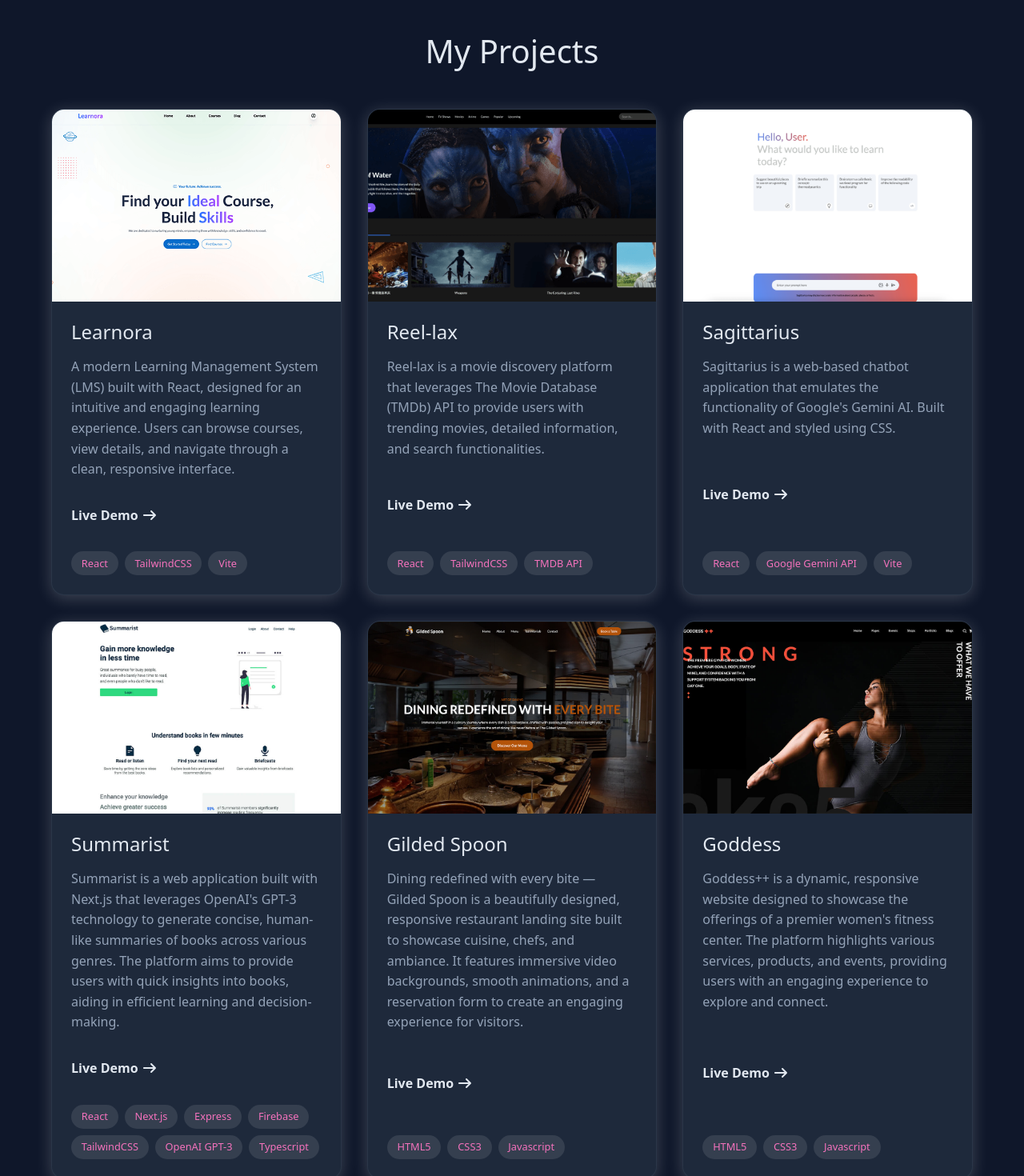
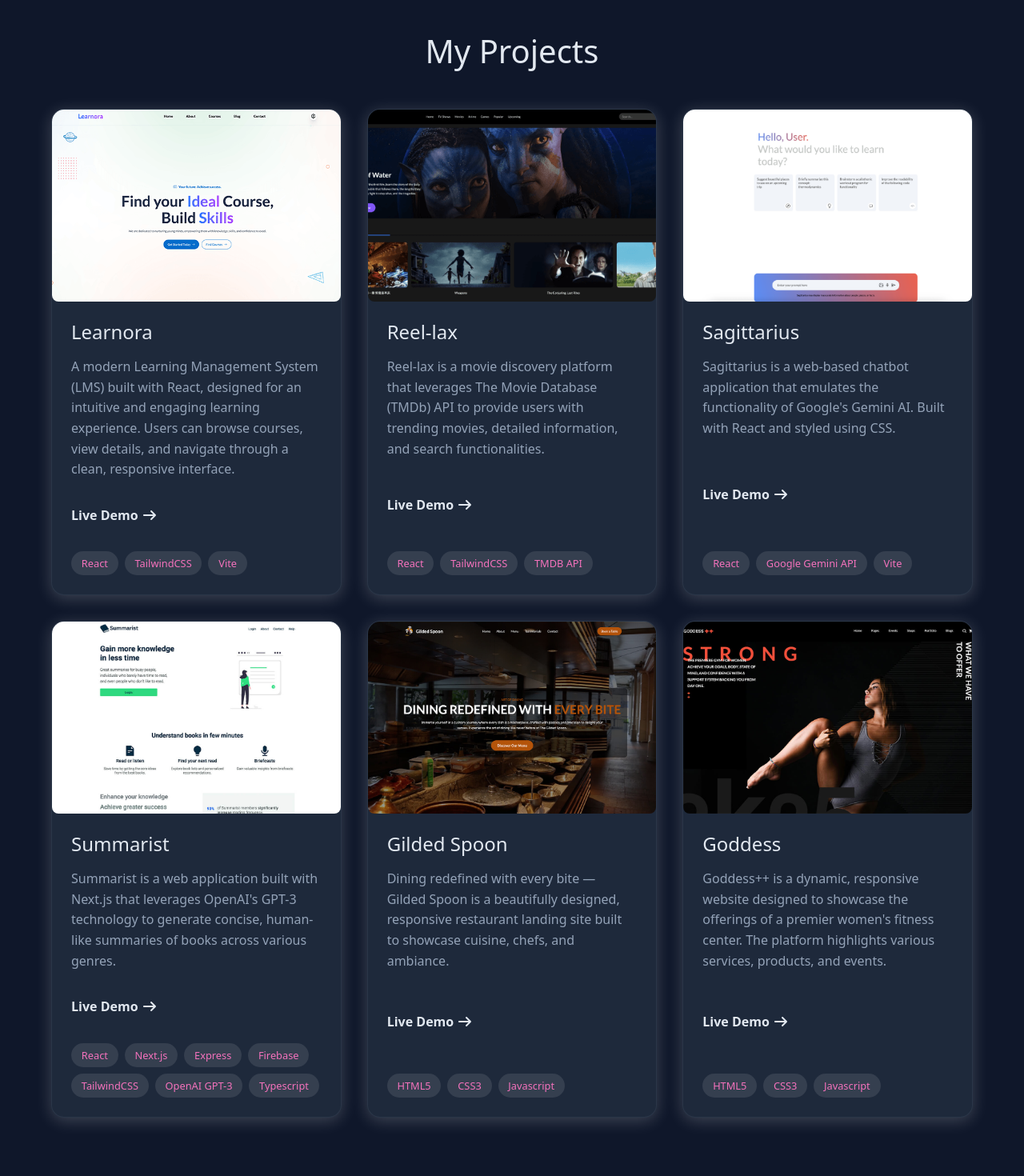
Before and after one commit to jeanrichardson610/JR-Studio, a React (Vite) app: page / in a window 1280 px wide. Shown: the part 960-2430 px from the top of the page at 80% size. Built offline with nearby package versions, Linux system fonts and the light colour scheme.

Commit message:
updated css and added lazy loading

```diff
--- a/package.json
+++ b/package.json
@@ -22,6 +22,7 @@
     "react": "^19.1.1",
     "react-countup": "^6.5.3",
     "react-dom": "^19.1.1",
+    "react-intersection-observer": "^9.16.0",
     "react-router-dom": "^7.9.1",
     "react-syntax-highlighter": "^15.6.6",
     "swiper": "^12.0.1"
--- a/src/App.css
+++ b/src/App.css
@@ -428,10 +428,17 @@ body {
 
 .project-image {
   height: 240px;
-  background-size: cover;
-  background-position: center;
   position: relative;
   overflow: hidden;
+  border-radius: 0.5rem; /* match your card rounding */
+}
+
+.project-image img {
+  width: 100%;
+  height: 100%;
+  object-fit: cover; /* replicates background-size: cover */
+  object-position: center; /* replicates background-position: center */
+  transition: transform 0.6s ease;
 }
 
 .project-image::after {
@@ -449,6 +456,7 @@ body {
   );
   transform: translateX(-100%);
   transition: transform 0.6s ease;
+  pointer-events: none; /* so it doesn't block hover */
 }
 
 .project-card:hover .project-image::after {
--- a/src/App.jsx
+++ b/src/App.jsx
@@ -11,6 +11,9 @@ function App() {
   const [isLoaded, setIsLoaded] = useState(false);
 
   useEffect(() => {
+    // Scroll to the top of the page on refresh
+   window.scrollTo(0, 0);
+
     setIsLoaded(true);
     emailjs.init(import.meta.env.VITE_EMAILJS_PUBLIC_KEY);
   }, []);
--- a/src/Components/Projects.jsx
+++ b/src/Components/Projects.jsx
@@ -1,7 +1,7 @@
 import { motion } from "framer-motion";
+import { InView } from "react-intersection-observer";
 import { FontAwesomeIcon } from "@fortawesome/react-fontawesome";
 import { faArrowRight } from "@fortawesome/free-solid-svg-icons";
-
 
 const fadeInUp = {
   initial: { opacity: 0, y: 20 },
@@ -18,6 +18,57 @@ const staggerContainer = {
 };
 
 export const Projects = () => {
+  const projectData = [
+    {
+      title: "Learnora",
+      img: "/projects/Learnora-project.png",
+      description:
+        "A modern Learning Management System (LMS) built with React, designed for an intuitive and engaging learning experience. Users can browse courses, view details, and navigate through a clean, responsive interface.",
+      link: "https://jeanrichardson610.github.io/Learnora/",
+      tech: ["React", "TailwindCSS", "Vite"],
+    },
+    {
+      title: "Reel-lax",
+      img: "/projects/Reel-lax-project.png",
+      description:
+        "Reel-lax is a movie discovery platform that leverages The Movie Database (TMDb) API to provide users with trending movies, detailed information, and search functionalities.",
+      link: "https://reel-lax.onrender.com/",
+      tech: ["React", "TailwindCSS", "TMDB API"],
+    },
+    {
+      title: "Sagittarius",
+      img: "/projects/Sagittarius-project.png",
+      description:
+        "Sagittarius is a web-based chatbot application that emulates the functionality of Google's Gemini AI. Built with React and styled using CSS.",
+      link: "https://sagittarius-8sng.onrender.com/",
+      tech: ["React", "Google Gemini API", "Vite"],
+    },
+    {
+      title: "Summarist",
+      img: "/projects/Summarist-project.jpg",
+      description:
+        "Summarist is a web application built with Next.js that leverages OpenAI's GPT-3 technology to generate concise, human-like summaries of books across various genres.",
+      link: "https://summarist-kohl.vercel.app/",
+      tech: ["React", "Next.js", "Express", "Firebase", "TailwindCSS", "OpenAI GPT-3", "Typescript"],
+    },
+    {
+      title: "Gilded Spoon",
+      img: "/projects/Gilded-Spoon-project.jpg",
+      description:
+        "Dining redefined with every bite — Gilded Spoon is a beautifully designed, responsive restaurant landing site built to showcase cuisine, chefs, and ambiance.",
+      link: "https://jeanrichardson610.github.io/Gilded-Spoon/",
+      tech: ["HTML5", "CSS3", "Javascript"],
+    },
+    {
+      title: "Goddess",
+      img: "/projects/Goddess-project.jpg",
+      description:
+        "Goddess++ is a dynamic, responsive website designed to showcase the offerings of a premier women's fitness center. The platform highlights various services, products, and events.",
+      link: "https://jeanrichardson610.github.io/Goddess-/",
+      tech: ["HTML5", "CSS3", "Javascript"],
+    },
+  ];
+
   return (
     <motion.section
       id="projects"
@@ -35,6 +86,7 @@ export const Projects = () => {
       >
         My Projects
       </motion.h2>
+
       <motion.div
         className="project-grid"
         variants={staggerContainer}
@@ -42,26 +94,31 @@ export const Projects = () => {
         whileInView="animate"
         viewport={{ once: true }}
       >
+        {projectData.map((project, idx) => (
+          <InView triggerOnce key={idx}>
+            {({ inView, ref }) => (
               <motion.div
+                ref={ref}
                 className="project-card"
                 variants={fadeInUp}
+                initial="initial"
+                animate={inView ? "animate" : "initial"}
                 whileHover={{ y: -10, transition: { duration: 0.2 } }}
               >
-          <motion.div
-            className="project-image"
-            style={{ backgroundImage: "url('/projects/Learnora-project.png')" }}
-            whileHover={{ scale: 1.15, transition: { duration: 0.2 } }}
-          ></motion.div>
-          <h3 className="">Learnora</h3>
-          <p className="">
-            A modern Learning Management System (LMS) built with React, designed
-            for an intuitive and engaging learning experience. Users can browse
-            courses, view details, and navigate through a clean, responsive
-            interface.
-          </p>
+                <div className="project-image overflow-hidden rounded-lg">
+                  <motion.img
+                    src={project.img}
+                    alt={project.title}
+                    loading="lazy"
+                    whileHover={{ scale: 1.15 }}
+                    className="w-full h-full object-cover"
+                  />
+                </div>
+                <h3>{project.title}</h3>
+                <p>{project.description}</p>
                 <p>
                   <a
-              href="https://jeanrichardson610.github.io/Learnora/"
+                    href={project.link}
                     target="_blank"
                     rel="noopener noreferrer"
                     className="live-demo-link"
@@ -70,182 +127,14 @@ export const Projects = () => {
                   </a>
                 </p>
                 <div className="project-tech">
-            <span>React</span>
-            <span>TailwindCSS</span>
-            <span>Vite</span>
+                  {project.tech.map((t, i) => (
+                    <span key={i}>{t}</span>
+                  ))}
                 </div>
               </motion.div>
-
-        <motion.div
-          className="project-card"
-          variants={fadeInUp}
-          whileHover={{ y: -10, transition: { duration: 0.2 } }}
-        >
-          <motion.div
-            className="project-image"
-            style={{ backgroundImage: "url('/projects/Reel-lax-project.png')" }}
-            whileHover={{ scale: 1.15, transition: { duration: 0.2 } }}
-          ></motion.div>
-          <h3 className="">Reel-lax</h3>
-          <p className="">
-            Reel-lax is a movie discovery platform that leverages The Movie
-            Database (TMDb) API to provide users with trending movies, detailed
-            information, and search functionalities.
-          </p>
-          <p>
-            <a
-              href="https://reel-lax.onrender.com/"
-              target="_blank"
-              rel="noopener noreferrer"
-              className="live-demo-link"
-            >
-              Live Demo <FontAwesomeIcon icon={faArrowRight} />
-            </a>
-          </p>
-          <div className="project-tech">
-            <span>React</span>
-            <span>TailwindCSS</span>
-            <span>TMDB API</span>
-          </div>
-        </motion.div>
-
-        <motion.div
-          className="project-card"
-          variants={fadeInUp}
-          whileHover={{ y: -10, transition: { duration: 0.2 } }}
-        >
-          <motion.div
-            className="project-image"
-            style={{
-              backgroundImage: "url('/projects/Sagittarius-project.png')",
-            }}
-            whileHover={{ scale: 1.15, transition: { duration: 0.2 } }}
-          ></motion.div>
-          <h3 className="">Sagittarius</h3>
-          <p className="">
-            Sagittarius is a web-based chatbot application that emulates the
-            functionality of Google's Gemini AI. Built with React and styled
-            using CSS.
-          </p>
-          <p>
-            <a
-              href="https://sagittarius-8sng.onrender.com/"
-              target="_blank"
-              rel="noopener noreferrer"
-              className="live-demo-link"
-            >
-              Live Demo <FontAwesomeIcon icon={faArrowRight} />
-            </a>
-          </p>
-          <div className="project-tech">
-            <span>React</span>
-            <span>Google Gemini API</span>
-            <span>Vite</span>
-          </div>
-        </motion.div>
-
-        <motion.div
-          className="project-card"
-          variants={fadeInUp}
-          whileHover={{ y: -10, transition: { duration: 0.2 } }}
-        >
-          <motion.div
-            className="project-image"
-            style={{
-              backgroundImage: "url('/projects/Summarist-project.jpg')",
-            }}
-            whileHover={{ scale: 1.15, transition: { duration: 0.2 } }}
-          ></motion.div>
-          <h3 className="">Summarist</h3>
-          <p className="">
-            Summarist is a web application built with Next.js that leverages OpenAI's GPT-3 technology to generate concise, human-like summaries of books across various genres. The platform aims to provide users with quick insights into books, aiding in efficient learning and decision-making.
-          </p>
-          <p>
-            <a
-              href="https://summarist-kohl.vercel.app/"
-              target="_blank"
-              rel="noopener noreferrer"
-              className="live-demo-link"
-            >
-              Live Demo <FontAwesomeIcon icon={faArrowRight} />
-            </a>
-          </p>
-          <div className="project-tech">
-            <span>React</span>
-            <span>Next.js</span>
-            <span>Express</span>
-            <span>Firebase</span>
-            <span>TailwindCSS</span>
-            <span>OpenAI GPT-3</span>
-            <span>Typescript</span>
-          </div>
-        </motion.div>
-
-        <motion.div
-          className="project-card"
-          variants={fadeInUp}
-          whileHover={{ y: -10, transition: { duration: 0.2 } }}
-        >
-          <motion.div
-            className="project-image"
-            style={{
-              backgroundImage: "url('/projects/Gilded-Spoon-project.jpg')",
-            }}
-            whileHover={{ scale: 1.15, transition: { duration: 0.2 } }}
-          ></motion.div>
-          <h3 className="">Gilded Spoon</h3>
-          <p className="">
-            Dining redefined with every bite — Gilded Spoon is a beautifully designed, responsive restaurant landing site built to showcase cuisine, chefs, and ambiance. It features immersive video backgrounds, smooth animations, and a reservation form to create an engaging experience for visitors.
-          </p>
-          <p>
-            <a
-              href="https://jeanrichardson610.github.io/Gilded-Spoon/"
-              target="_blank"
-              rel="noopener noreferrer"
-              className="live-demo-link"
-            >
-              Live Demo <FontAwesomeIcon icon={faArrowRight} />
-            </a>
-          </p>
-          <div className="project-tech">
-            <span>HTML5</span>
-            <span>CSS3</span>
-            <span>Javascript</span>
-          </div>
-        </motion.div>
-
-        <motion.div
-          className="project-card"
-          variants={fadeInUp}
-          whileHover={{ y: -10, transition: { duration: 0.2 } }}
-        >
-          <motion.div
-            className="project-image"
-            style={{
-              backgroundImage: "url('/projects/Goddess-project.jpg')",
-            }}
-            whileHover={{ scale: 1.15, transition: { duration: 0.2 } }}
-          ></motion.div>
-          <h3 className="">Goddess</h3>
-          <p className="">
-            Goddess++ is a dynamic, responsive website designed to showcase the offerings of a premier women's fitness center. The platform highlights various services, products, and events, providing users with an engaging experience to explore and connect.
-          </p>
-          <p>
-            <a
-              href="https://jeanrichardson610.github.io/Goddess-/"
-              target="_blank"
-              rel="noopener noreferrer"
-              className="live-demo-link"
-            >
-              Live Demo <FontAwesomeIcon icon={faArrowRight} />
-            </a>
-          </p>
-          <div className="project-tech">
-            <span>HTML5</span>
-            <span>CSS3</span>
-            <span>Javascript</span>
-          </div>
-        </motion.div>
+            )}
+          </InView>
+        ))}
       </motion.div>
     </motion.section>
   );
```
Also changed, not shown: 1 other file (tests, documents, lock files or other folders). Lines whose indentation alone changed are shown as unchanged.
